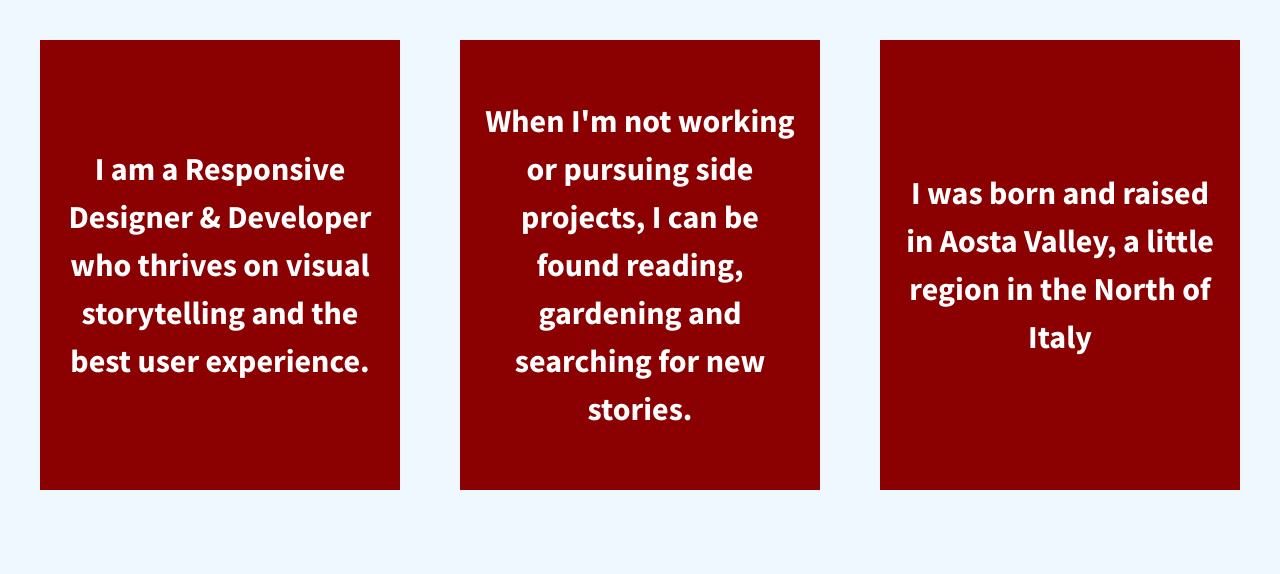
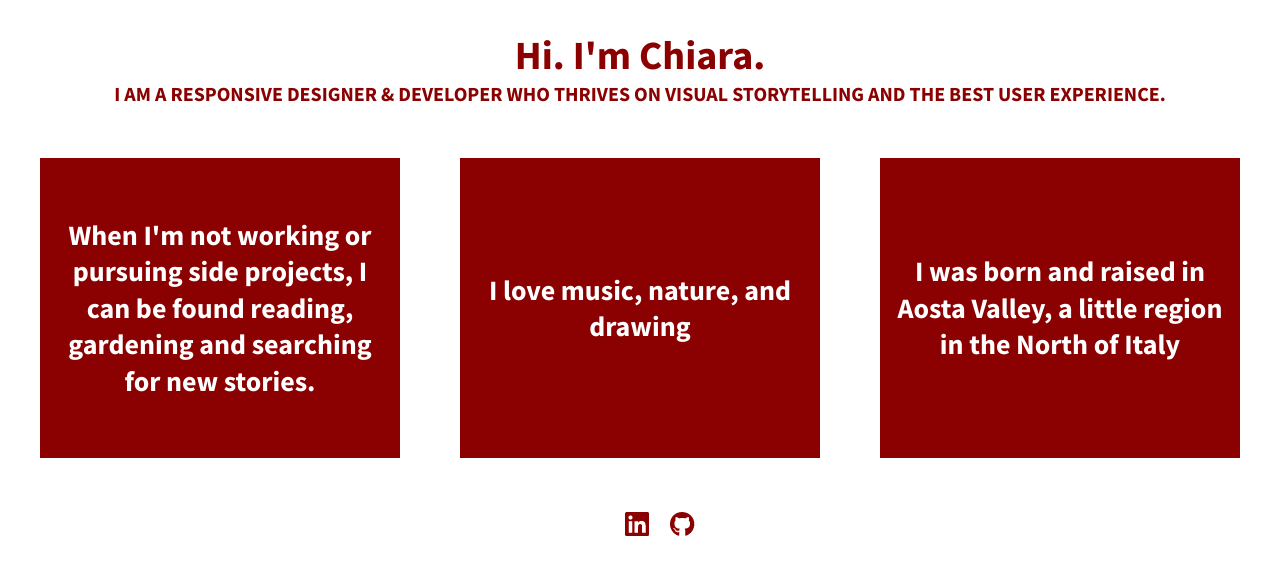
Before and after one commit to Chiara-V/07.01-206-divs-flexbox-starter, a plain HTML site: page index.html in a window 1280 px wide. Drawn offline with nearby package versions, Linux system fonts and the light colour scheme.

Commit message:
Changed layout with flexbox

```diff
--- a/css/main.css
+++ b/css/main.css
@@ -97,13 +97,14 @@ textarea {
 
 
 html {
-  background-color: #f0f8ff;
+  background-color: #fff;
   height: 100%;
 }
 
 body {
   font-family: 'Source Sans Pro', sans-serif;
-  padding: 2em;
+  padding: 0em 2em;
+  margin-top: 0;
   font-size: 1.25em;
   height: 100%;
 }
@@ -111,9 +112,49 @@ body {
 .wrapper {
   /*add display:flex and set justify-content to space-between*/
   display: flex;
+  flex-flow: row wrap;
   font-weight: 700;
   justify-content: space-between;
+  align-items: center;
 }
+
+header,
+main {
+  color: #8b0000;
+  display: flex;
+  justify-content: center;
+  align-items: center;
+  width: 100%;
+}
+
+header {
+  height: 2em;
+  margin-top: 35px;
+  padding-bottom: 5px;
+}
+
+main p {
+  margin-top: 0;
+}
+
+main {
+  padding-bottom: 30px;
+  text-transform: uppercase;
+}
+
+footer {
+  display: flex;
+  justify-content: center;
+  align-items: center;
+  width: 100%;
+}
+
+ul li {
+  display: block;
+  float: left;
+  padding: 30px 10px 0 10px;
+}
+
 
 .div-1, .div-2, .div-3 {
   /*give the divs a width of 30%, add display:flex, set justify-content and align-items to center*/
@@ -121,13 +162,13 @@ body {
   box-sizing: border-box;
   color: #fff;
   display: flex;
-  line-height: 1.5em;
-  font-size: 1.6em;
+  line-height: 1.3em;
+  font-size: 1.4em;
   background-color: #8b0000;
-  height: 450px;
+  height: 300px;
   justify-content: center;
   width: 30%;
-  padding: 15px 20px;
+  padding: 5px 15px;
   text-align: center;
 }
 
--- a/index.html
+++ b/index.html
@@ -22,15 +22,33 @@
         <![endif]-->
 
         <section class="wrapper">
+          <header>
+            <h1>Hi. I'm Chiara. </h1>
+          </header>
+
+          <main>
+            <p>I am a <span>Responsive Designer & Developer</span> who thrives on visual storytelling and the best user experience.</p>
+          </main>
+
             <div class="div-1">
-                <p>I am a <span>Responsive Designer & Developer</span> who thrives on visual storytelling and the best user experience.</p>
+                <p>When I'm not working or pursuing side projects, I can be found reading, gardening and searching for new stories.</p>
             </div>
             <div class="div-2">
-                <p>When I'm not working or pursuing side projects, I can be found reading, gardening and searching for new stories.</p>
+                <p>I love music, nature, and drawing </p>
             </div>
             <div class="div-3">
                 <p>I was born and raised in Aosta Valley, a little region in the North of Italy</p>
             </div>
+
+            <footer>
+              <ul>
+                <li>
+                  <a href="https://www.linkedin.com/?trk=people-guest_nav-header-logo" target="_blank"><img src="img/linkedin.png" alt="linkedin icon" /></a>
+                </li>
+                <li>
+                  <a href="https://github.com/" target="_blank"><img src="img/github.png" alt="github icon" /></a>
+                </li>
+            </footer>
         </section>
 
         <script src="https://ajax.googleapis.com/ajax/libs/jquery/1.11.3/jquery.min.js"></script>
```
Also changed, not shown: img/github.png (added), img/github@2x.png (added), img/linkedin.png (added), img/linkedin@2x.png (added).
